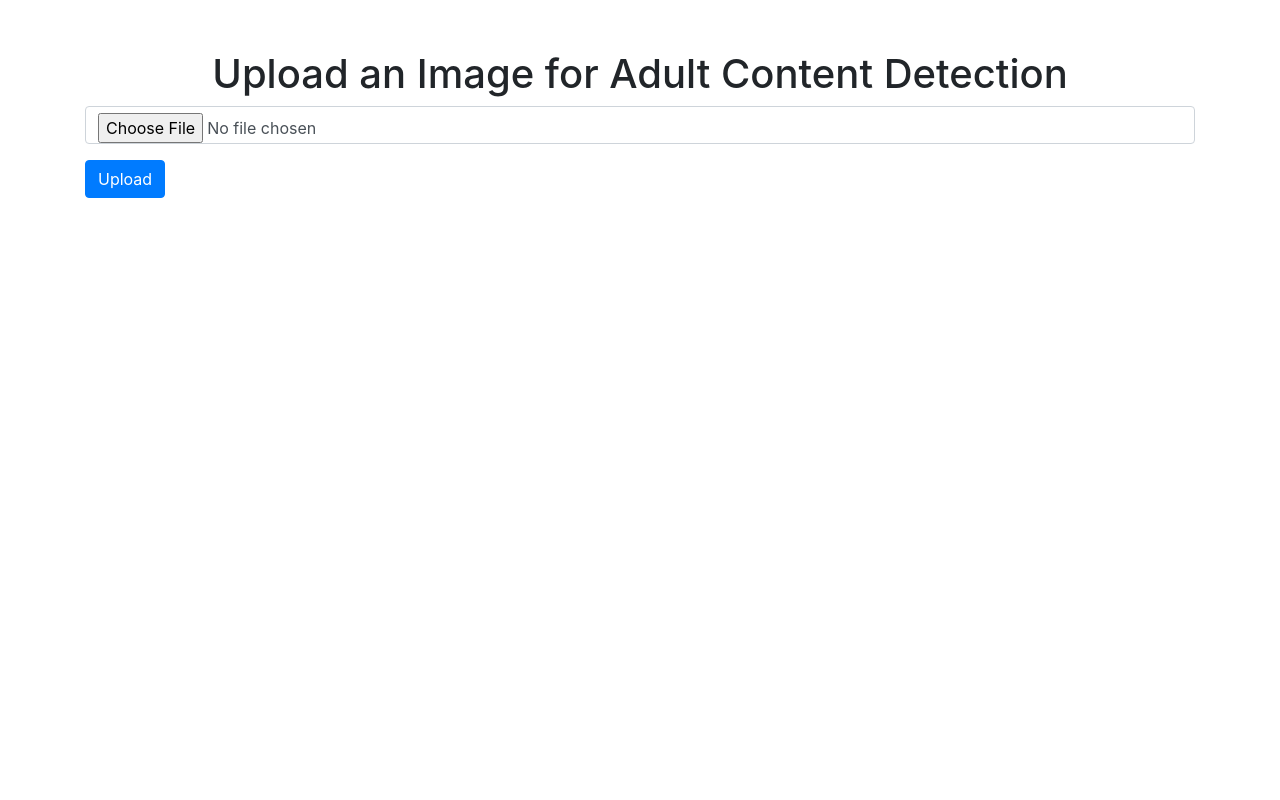
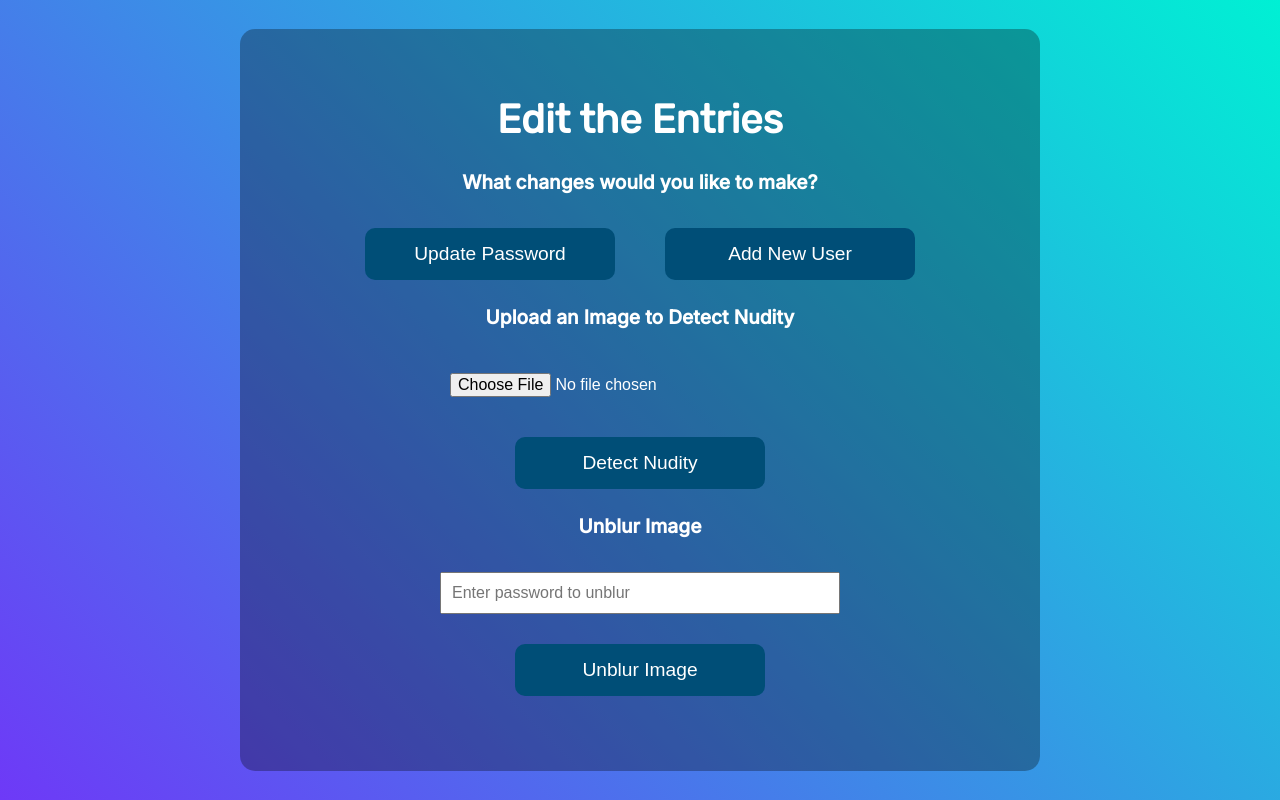
Before and after one commit to Wasi26Ahmad/SafeImageFilter, a Flask app: page / in a window 1280 px wide. Run offline with Flask 3, Linux system fonts and the light colour scheme; some libraries are stand-ins or nearby versions.

Commit message:
Placeholder UI

```diff
--- a/app.py
+++ b/app.py
@@ -2,27 +2,63 @@ from flask import Flask, render_template, request, jsonify
 import os
 import cv2
 import numpy as np
+import opennsfw2 as n2  # Import OpenNSFW2 for nudity detection
 from werkzeug.utils import secure_filename
 
 app = Flask(__name__)
 
-# Configure upload folder
+# Secret password for unblurring
+SECRET_PASSWORD = "secret123"
+
+# Mock data for user management (you can integrate a database later)
+users = {
+    "user1": {"password": "password123"},
+    "user2": {"password": "mypassword456"}
+}
+
+# Temporary store for images
+uploaded_images = {}
+
+# Configure the upload folder
 UPLOAD_FOLDER = 'uploads/'
-ALLOWED_EXTENSIONS = {'png', 'jpg', 'jpeg'}
 app.config['UPLOAD_FOLDER'] = UPLOAD_FOLDER
+os.makedirs(UPLOAD_FOLDER, exist_ok=True)
 
-# Function to check allowed extensions
-def allowed_file(filename):
-    return '.' in filename and filename.rsplit('.', 1)[1].lower() in ALLOWED_EXTENSIONS
-
-# Home route to display the upload form
 @app.route('/')
 def index():
     return render_template('index.html')
 
-# Route to handle image upload and content detection
-@app.route('/upload', methods=['POST'])
-def upload_file():
+# Route to update password
+@app.route('/update_password', methods=['POST'])
+def update_password():
+    data = request.json
+    username = data.get('username')
+    new_password = data.get('new_password')
+
+    # Update the password if the user exists
+    if username in users:
+        users[username]['password'] = new_password
+        return jsonify({"message": "Password updated successfully"}), 200
+    else:
+        return jsonify({"error": "User not found"}), 404
+
+# Route to add new user
+@app.route('/add_new_user', methods=['POST'])
+def add_new_user():
+    data = request.json
+    username = data.get('username')
+    password = data.get('password')
+
+    # Add new user
+    if username in users:
+        return jsonify({"error": "User already exists"}), 400
+    else:
+        users[username] = {"password": password}
+        return jsonify({"message": "User added successfully"}), 200
+
+# Route for nudity detection and blurring the image
+@app.route('/detect_nudity', methods=['POST'])
+def detect_nudity():
     if 'file' not in request.files:
         return jsonify({'error': 'No file part'}), 400
 
@@ -30,42 +66,68 @@ def upload_file():
     if file.filename == '':
         return jsonify({'error': 'No selected file'}), 400
 
-    if file and allowed_file(file.filename):
-        filename = secure_filename(file.filename)
-        filepath = os.path.join(app.config['UPLOAD_FOLDER'], filename)
-        file.save(filepath)
+    # Save the uploaded file
+    filename = secure_filename(file.filename)
+    filepath = os.path.join(app.config['UPLOAD_FOLDER'], filename)
+    file.save(filepath)
 
-        # Image processing to detect nudity
-        result = detect_nudity(filepath)
+    # Process the image and classify
+    result = detect_and_classify(filepath)
 
-        return jsonify(result)
+    if result['is_nude']:
+        uploaded_images[filename] = {'blurred_image': result['blurred_image'], 'password': SECRET_PASSWORD}
+        return jsonify({
+            "message": "Nudity detected and image blurred.",
+            "blurred_image": result['blurred_image']
+        }), 200
+    else:
+        return jsonify({
+            "message": "No nudity detected in the image.",
+            "original_image": filepath
+        }), 200
 
-    return jsonify({'error': 'Invalid file type'}), 400
+# Function to detect and classify nudity using OpenNSFW2
+def detect_and_classify(image_path):
+    image = cv2.imread(image_path)
 
-# Function to detect nudity in the image
-def detect_nudity(image_path):
-    # Placeholder for model inference, using OpenCV or a pre-trained AI model
-    image = cv2.imread(image_path)
-    confidence = 0.85  # Example confidence level
+    # Resize the image to 224x224 (model's input size)
+    image_resized = cv2.resize(image, (224, 224))
+    image_preprocessed = np.expand_dims(image_resized, axis=0) / 255.0
+
+    # Classify the image using OpenNSFW2 model
+    prediction = n2.predict_image(image_path)
+
     is_nude = False
-    blurred_image = None
+    blurred_image_path = None
 
-    # Detect nude portions (this is where you use a pre-trained model)
-    # For simplicity, this part is simulated here
-    if confidence > 0.8:
+    # If nudity is detected (confidence > 0.8), blur the image
+    if prediction > 0.8:  # Assuming the output is a probability between 0 and 1
         is_nude = True
-        # Blur the detected nude areas (in a real scenario, use detection model results to blur specific areas)
         blurred_image = cv2.GaussianBlur(image, (99, 99), 30)
-
-    # Save the blurred image
-    blurred_image_path = image_path.replace('.jpg', '_blurred.jpg')
-    cv2.imwrite(blurred_image_path, blurred_image)
+        blurred_image_path = image_path.replace('.jpg', '_blurred.jpg')
+        cv2.imwrite(blurred_image_path, blurred_image)  # Save the blurred image
 
     return {
         'is_nude': is_nude,
-        'confidence': confidence,
+        'confidence': prediction,
         'blurred_image': blurred_image_path
     }
 
+# Route to unblur the image after password check
+@app.route('/unblur_image', methods=['POST'])
+def unblur_image():
+    data = request.json
+    filename = data.get('filename')
+    password = data.get('password')
+
+    if password == uploaded_images.get(filename, {}).get('password'):
+        original_image_path = filename.replace('_blurred', '')
+        return jsonify({
+            "message": "Password correct. Here is the original image.",
+            "original_image": original_image_path
+        }), 200
+    else:
+        return jsonify({"error": "Incorrect password!"}), 400
+
 if __name__ == '__main__':
     app.run(debug=True)
--- a/templates/index.html
+++ b/templates/index.html
@@ -3,88 +3,187 @@
 <head>
     <meta charset="UTF-8">
     <meta name="viewport" content="width=device-width, initial-scale=1.0">
-    <title>Adult Content Detection</title>
-    <link href="https://stackpath.bootstrapcdn.com/bootstrap/4.5.2/css/bootstrap.min.css" rel="stylesheet">
+    <title>Edit Entries</title>
+    <link href="https://fonts.googleapis.com/css2?family=Inter:wght@500&family=Rubik:wght@400&display=swap" rel="stylesheet">
     <style>
-        .container { margin-top: 50px; }
-        .alert { display: none; }
-        .img-preview { margin-top: 20px; }
+        * {
+            box-sizing: border-box;
+        }
+        body {
+            font-family: 'Inter', sans-serif;
+            background: linear-gradient(45deg, #6e39f7, #00f0d4); /* Gradient background */
+            color: white;
+            margin: 0;
+            padding: 0;
+            display: flex;
+            justify-content: center;
+            align-items: center;
+            min-height: 100vh;
+            font-size: 16px;
+        }
+        .container {
+            background-color: rgba(0, 0, 0, 0.3);
+            border-radius: 15px;
+            padding: 40px;
+            width: 100%;
+            max-width: 800px;
+            margin: 20px;
+        }
+        h1 {
+            font-family: 'Rubik', sans-serif;
+            font-size: 2.5rem;
+            text-align: center;
+        }
+        h3 {
+            font-size: 1.2rem;
+            margin-top: 10px;
+            text-align: center;
+        }
+        .button {
+            padding: 15px 25px;
+            background-color: #004E77; /* Button dark blue */
+            border: none;
+            border-radius: 10px;
+            font-size: 1.2rem;
+            margin: 15px;
+            cursor: pointer;
+            color: white;
+            transition: background-color 0.3s ease;
+            width: 100%;
+            max-width: 250px;
+            display: inline-block;
+        }
+        .button:hover {
+            background-color: #003254; /* Darker blue on hover */
+        }
+        .upload-input {
+            margin: 15px 0;
+            padding: 10px;
+            font-size: 1rem;
+            width: 100%;
+            max-width: 400px;
+        }
+        .form-group {
+            display: flex;
+            justify-content: center;
+            align-items: center;
+            flex-direction: column;
+        }
+        #resultMessage {
+            margin-top: 20px;
+            text-align: center;
+            font-size: 1.1rem;
+        }
+        .form-row {
+            display: flex;
+            flex-wrap: wrap;
+            justify-content: center;
+            gap: 20px;
+        }
+        .image-preview {
+            margin-top: 20px;
+        }
+        .image-preview img {
+            max-width: 100%;
+            border-radius: 10px;
+        }
     </style>
 </head>
 <body>
     <div class="container">
-        <h1 class="text-center">Upload an Image for Adult Content Detection</h1>
+        <h1>Edit the Entries</h1>
+        <h3>What changes would you like to make?</h3>
 
-        <form id="uploadForm" enctype="multipart/form-data">
-            <div class="form-group">
-                <input type="file" id="fileInput" name="file" class="form-control" required>
-            </div>
-            <button type="submit" class="btn btn-primary">Upload</button>
-        </form>
-
-        <div class="alert alert-warning mt-4" id="warningMessage">
-            <strong>Warning!</strong> Adult content detected in the image.
-        </div>
-        <div class="img-preview" id="imagePreview"></div>
-
-        <!-- Unlock Content Modal -->
-        <div class="modal" id="unlockModal">
-            <div class="modal-dialog">
-                <div class="modal-content">
-                    <div class="modal-header">
-                        <h4 class="modal-title">Unlock Content</h4>
-                    </div>
-                    <div class="modal-body">
-                        <input type="password" id="password" class="form-control" placeholder="Enter Password">
-                    </div>
-                    <div class="modal-footer">
-                        <button class="btn btn-secondary" data-dismiss="modal">Close</button>
-                        <button class="btn btn-primary" id="unlockBtn">Unlock</button>
-                    </div>
-                </div>
-            </div>
+        <!-- Password Update and Add New User Buttons -->
+        <div class="form-row">
+            <button class="button" id="updatePasswordBtn">Update Password</button>
+            <button class="button" id="addNewUserBtn">Add New User</button>
         </div>
 
+        <!-- Nudity Detection -->
+        <h3>Upload an Image to Detect Nudity</h3>
+        <div class="form-group">
+            <input type="file" id="imageUpload" class="upload-input" />
+            <button class="button" id="detectNudityBtn">Detect Nudity</button>
+        </div>
+
+        <!-- Password Protection to Unblur Image -->
+        <h3>Unblur Image</h3>
+        <div class="form-group">
+            <input type="text" id="passwordInput" placeholder="Enter password to unblur" class="upload-input"/>
+            <button class="button" id="unblurImageBtn">Unblur Image</button>
+        </div>
+
+        <div id="resultMessage"></div>
+        <div class="image-preview" id="imagePreview"></div>
     </div>
 
-    <script src="https://code.jquery.com/jquery-3.5.1.min.js"></script>
-    <script src="https://stackpath.bootstrapcdn.com/bootstrap/4.5.2/js/bootstrap.bundle.min.js"></script>
+    <script>
+        // Handle the Detect Nudity button click
+        document.getElementById('detectNudityBtn').addEventListener('click', function() {
+            const fileInput = document.getElementById('imageUpload');
+            const file = fileInput.files[0];
 
-    <script>
-        $(document).ready(function () {
-            $('#uploadForm').on('submit', function (e) {
-                e.preventDefault();
+            if (file) {
+                const formData = new FormData();
+                formData.append('file', file);
 
-                var formData = new FormData(this);
-                $.ajax({
-                    url: '/upload',
-                    type: 'POST',
-                    data: formData,
-                    contentType: false,
-                    processData: false,
-                    success: function (response) {
-                        if (response.is_nude) {
-                            $('#warningMessage').show();
-                            $('#imagePreview').html(`<img src="${response.blurred_image}" class="img-fluid" />`);
-                            $('#password').val(''); // Clear password field
-                            $('#unlockModal').modal('show');
+                fetch('/detect_nudity', {
+                    method: 'POST',
+                    body: formData
+                })
+                .then(response => response.json())
+                .then(data => {
+                    const resultMessage = document.getElementById('resultMessage');
+                    const imagePreview = document.getElementById('imagePreview');
+                    if (data.message) {
+                        resultMessage.textContent = data.message;
+
+                        // Show the appropriate image
+                        const image = document.createElement('img');
+                        if (data.blur) {
+                            image.src = data.blurred_image; // Show blurred image if nudity is detected
+                        } else {
+                            image.src = data.original_image; // Show the original image if no nudity
                         }
-                        else {
-                            alert('No adult content detected.');
-                        }
+                        imagePreview.innerHTML = '';
+                        imagePreview.appendChild(image);
+                    } else {
+                        resultMessage.textContent = 'Error: ' + data.error;
                     }
-                });
-            });
+                })
+                .catch(error => console.error('Error:', error));
+            }
+        });
 
-            $('#unlockBtn').click(function () {
-                var password = $('#password').val();
-                if (password === 'yourPassword') {
-                    alert('Content unlocked!');
-                    $('#unlockModal').modal('hide');
+        // Handle the Unblur Image button click
+        document.getElementById('unblurImageBtn').addEventListener('click', function() {
+            const password = document.getElementById('passwordInput').value;
+            const filename = "path_to_your_image.jpg";  // Replace with actual filename
+
+            fetch('/unblur_image', {
+                method: 'POST',
+                headers: {
+                    'Content-Type': 'application/json'
+                },
+                body: JSON.stringify({ filename: filename, password: password })
+            })
+            .then(response => response.json())
+            .then(data => {
+                const resultMessage = document.getElementById('resultMessage');
+                if (data.message) {
+                    resultMessage.textContent = data.message + ' ' + data.original_image;
+                    // Display the unblurred image here if password is correct
+                    const imagePreview = document.getElementById('imagePreview');
+                    const image = document.createElement('img');
+                    image.src = data.original_image; // Show the unblurred image
+                    imagePreview.innerHTML = '';
+                    imagePreview.appendChild(image);
                 } else {
-                    alert('Incorrect password!');
+                    resultMessage.textContent = 'Error: ' + data.error;
                 }
-            });
+            })
+            .catch(error => console.error('Error:', error));
         });
     </script>
 </body>
```
Also changed, not shown: 1 other file.
